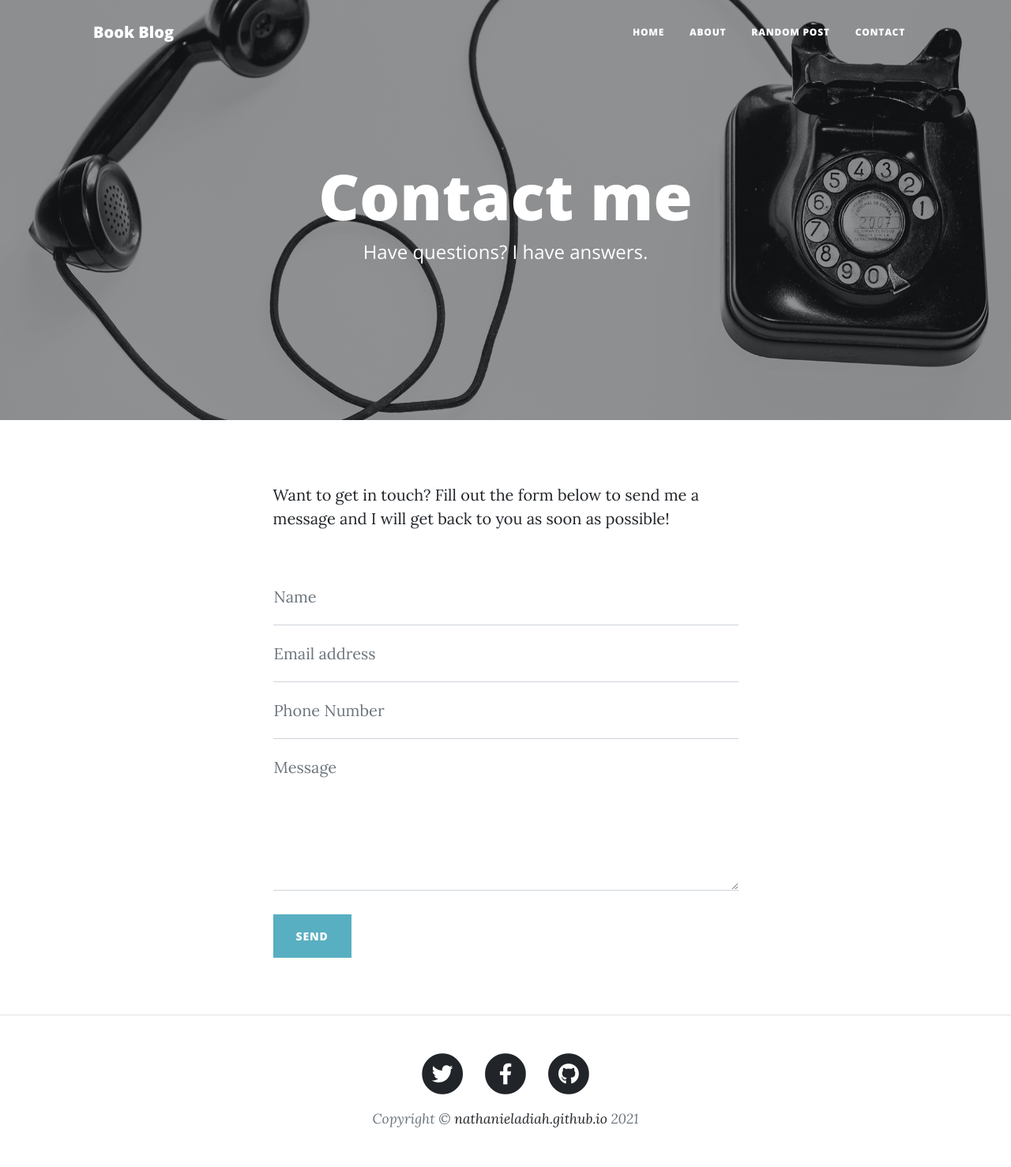
After one commit to nathanieladiah/blogs, a Django app: page /contact in a window 1280 px wide. The commit adds this page. Shown: the whole page at 79% size. Run offline with Django 3.2, Linux system fonts and the light colour scheme; some libraries are stand-ins or nearby versions.

Commit message:
Add a contact page
Created a contact page with a form. No functionality on the form as yet.

Refactored to heading block in layout to allow for different pictures on
the banner.

```diff
--- /dev/null
+++ b/book_blog/templates/book_blog/contact.html
@@ -0,0 +1,52 @@
+{% extends 'book_blog/layout.html' %}
+{% load static %}
+
+{% block headings %}
+	<!-- <header class="masthead" style="background-image: url({% static 'book_blog/assets/img/contact-bg.jpg' %})"> -->
+		<header class="masthead" style="background-image: url('/static/book_blog/assets/img/contact-bg.jpg')">
+		<div class="container position-relative px-4 px-lg-5">
+			<div class="row gx-4 gx-lg-5 justify-content-center">
+				<div class="col-md-10 col-lg-8 col-xl-7">
+					<div class="page-heading">
+						<h1>Contact me</h1>
+						<span class="subheading">Have questions? I have answers.</span>
+					</div>
+				</div>
+			</div>
+		</div>
+	</header>
+{% endblock %}
+
+{% block body %}
+	<article class="mb-4">
+		<div class="container px-4 px-lg-5">
+			<div class="row gx-4 gx-lg-5 justify-content-center">
+				<div class="col-md-10 col-lg-8 col-xl-7">
+					<p>Want to get in touch? Fill out the form below to send me a message and I will get back to you as soon as possible!</p>
+					<div class="my-5">
+						<form id="contactForm">
+							<div class="form-floating">
+								<input class="form-control" id="name" type="text" placeholder="Enter your name..." required>
+								<label for="name">Name</label>
+							</div>
+							<div class="form-floating">
+								<input class="form-control" id="email" type="email" placeholder="Enter your email..." required>
+								<label for="email">Email address</label>
+							</div>
+							<div class="form-floating">
+								<input class="form-control" id="phone" type="tel" placeholder="Enter your phone number...">
+								<label for="phone">Phone Number</label>
+							</div>
+							<div class="form-floating">
+								<textarea class="form-control" id="message" placeholder="Enter you message here..." style="height: 12rem" required></textarea>
+								<label for="message">Message</label>
+							</div>
+							<br>
+							<button class="btn btn-primary text-uppercase disabled" id="submitButton" type="submit">Send</button>
+						</form>
+					</div>
+				</div>
+			</div>
+		</div>
+	</article>
+{% endblock %}
--- a/book_blog/templates/book_blog/layout.html
+++ b/book_blog/templates/book_blog/layout.html
@@ -52,29 +52,15 @@
 						<li class="nav-item"><a class="nav-link px-lg-3 py-3 py-lg-4" href="{% url 'index' %}">Home</a></li>
 						<li class="nav-item"><a class="nav-link px-lg-3 py-3 py-lg-4" href="{% url 'about' %}">About</a></li>
 						<li class="nav-item"><a class="nav-link px-lg-3 py-3 py-lg-4" href="">Random Post</a></li>
-						<li class="nav-item"><a class="nav-link px-lg-3 py-3 py-lg-4" href="">Contact</a></li>
+						<li class="nav-item"><a class="nav-link px-lg-3 py-3 py-lg-4" href="{% url 'contact' %}">Contact</a></li>
 					</ul>
 				</div>
 			</div>
 		</nav>
 
 		<!-- Page Header -->
-
-		<!-- todo write a javascript to add a background image to the header:
-			style="background-image: url('assets/img/home-bg.jps'" -->
-
-		<header class="masthead">
-			<div class="container position-relative px-4 px-lg-5">
-				<div class="row gx-4 gx-lg-5 justify-content-center">
-					<div class="col-md-10 col-lg-8 col-xl-7">
-						<!-- <div class="site-heading">
-							<h1>{% block site_heading %}{% endblock %}</h1>
-						</div> -->
-						{% block headings %}{% endblock %}
-					</div>
-				</div>
-			</div>
-		</header>
+		{% block headings %}
+		{% endblock %}
 
 		<!-- Main Content -->
         <main>
@@ -124,5 +110,8 @@
 
 		<!-- core theme js -->
 		<script src="{% static 'book_blog/js/sripts.js' %}"></script>
+
+		<!-- page specific js -->
+		{% block script %}{% endblock %}
     </body>
 </html>
--- a/book_blog/urls.py
+++ b/book_blog/urls.py
@@ -5,4 +5,5 @@ urlpatterns = [
 	path("", views.index, name="index"),
 	path("post/<int:post_id>", views.post, name="post"),
 	path("about", views.about, name="about"),
+	path("contact", views.contact, name="contact"),
 ]
--- a/book_blog/views.py
+++ b/book_blog/views.py
@@ -25,3 +25,6 @@ def post(request, post_id):
 
 def about(request):
 	return render(request, "book_blog/about.html")
+
+def contact(request):
+	return render(request, "book_blog/contact.html")
```
Also changed, not shown: book_blog/static/book_blog/js/contact.js (added, +8 -0 lines), book_blog/templates/book_blog/about.html (+12 -4 lines), book_blog/templates/book_blog/index.html (+12 -4 lines), book_blog/templates/book_blog/post.html (+8 -0 lines), book_blog/static/book_blog/assets/img/contact-bg.jpg (added).
